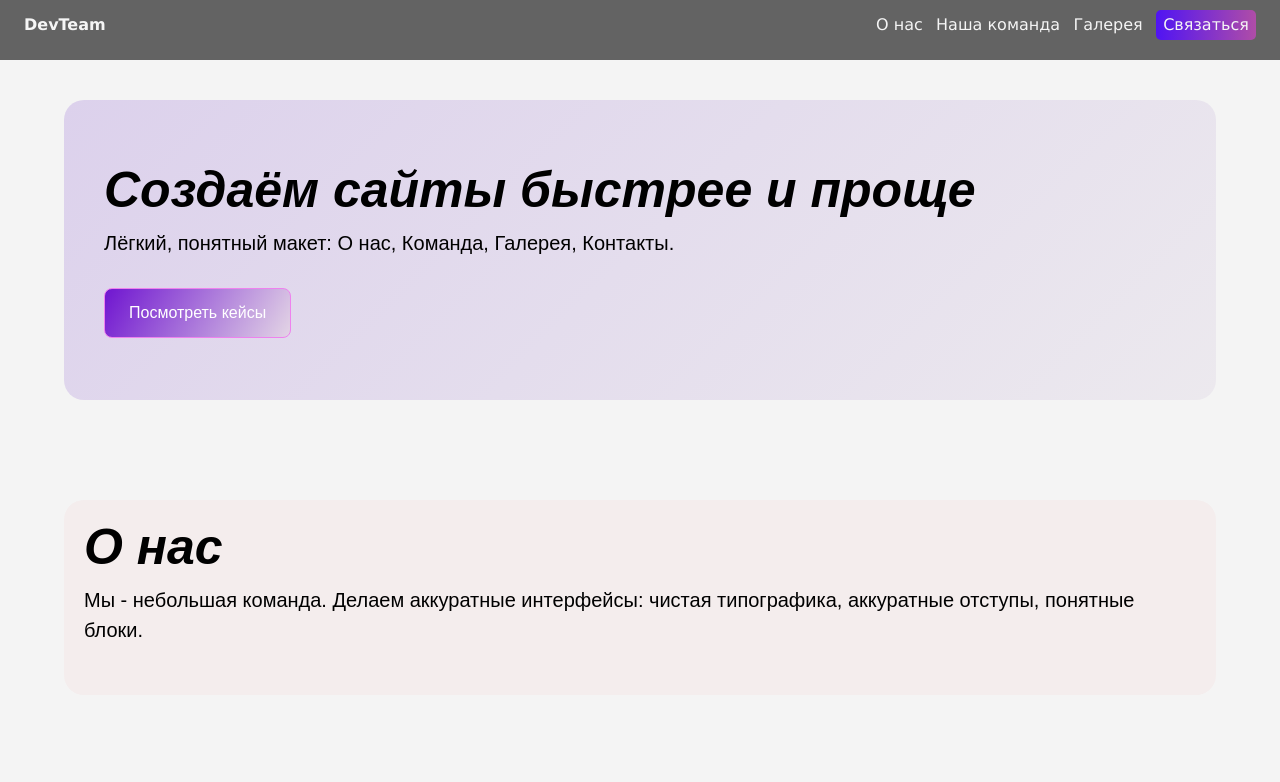
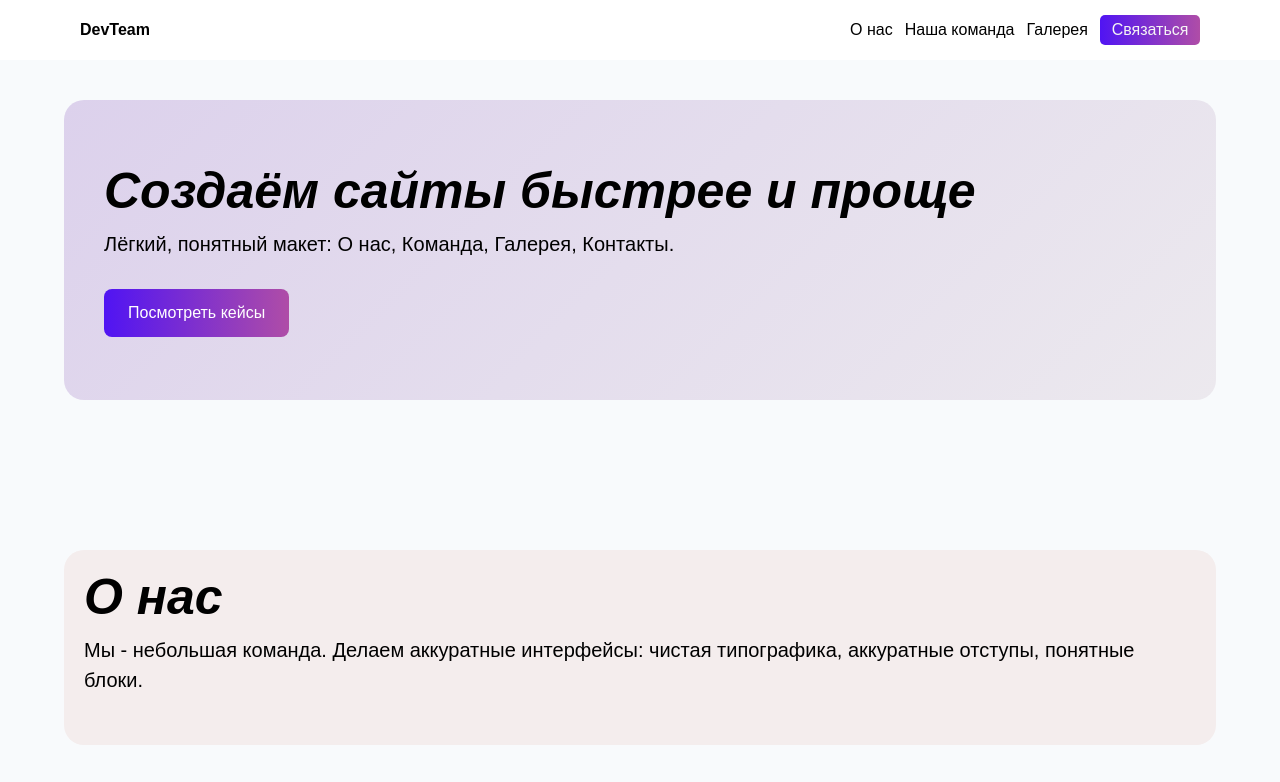
Before and after one commit to RBcuber/ait-landing, a plain HTML site: page index.html in a window 1280 px wide. Shown: the top 782 px of the page. Drawn offline with Linux system fonts and the light colour scheme.

Commit message:
fixed style.css and index.html

```diff
--- a/css/style.css
+++ b/css/style.css
@@ -1,50 +1,46 @@
 /*Часть Header*/
 
 * {
-    margin:0;
+  margin: 0;
   box-sizing: border-box;
 }
 
 header {
-    width: 100%;
-    height: 60px;
-    background-color: rgb(99, 99, 99);
-
-    font-family: Verdana, Geneva, Tahoma, sans-serif;
-    font-size: 16px;
   position: fixed;
   top: 0;
   left: 0;
+  width: 100vw;
+  /* или 100% */
+  height: 60px;
   z-index: 10;
 }
 
 nav {
+  width: 1440px;
+  max-width: 100vw;
+  margin: 0 auto;
   display: flex;
   justify-content: space-between;
+  align-items: center;
   height: 100%;
-    width: 100%;
   line-height: 50px;
-    color: whitesmoke;
-    align-items: flex-start;
-    padding: 0 24px;
+  background: #fff;
+  padding: 0 80px;
 }
 
 #navBarLeft a {
   font-weight: 900;
-    color: whitesmoke;
 }
 
 
 #navBarMenu {
   font-weight: 500;
   display: flex;
-    width: 380px;
-    color: whitesmoke;
+  width: 350px;
   justify-content: space-between;
 }
 
 #navBarMenu a {
-    color: whitesmoke;
   text-decoration: none;
 }
 
@@ -53,12 +49,16 @@ nav {
   height: 30px;
   width: 100px;
   border-radius: 5px;
-    background: linear-gradient(to right, rgb(80, 20, 243), rgb(175, 77, 167));
+
   color: whitesmoke;
   text-align: center;
   line-height: 30px;
   margin-top: 10px;
   text-decoration: none;
+}
+
+.gradient {
+  background: linear-gradient(to right, rgb(80, 20, 243), rgb(175, 77, 167));
 }
 
 #navBarBtnMenu {
@@ -113,18 +113,36 @@ nav {
     color: whitesmoke;
   }
 }
-/*Часть main и footer*/
+
 
 body {
+  display: flex;
+  width: 100%;
+  justify-content: center;
   margin: 0;
   font-family: Arial, sans-serif;
-  background: #f4f4f4;
+  background: #f5f5f5;
+}
+
+.generalContainer {
+  display: flex;
+  width: 1440px;
+  background-color: #f8fafc;
+  flex-direction: column;
+  align-items: center;
+}
+
+main {
+  background-color: #f8fafc;
+  display: flex;
+  width: 90%;
+  flex-direction: column;
+
 }
 
 #gallery {
   padding: 40px;
   text-align: start;
-  background: #fff;
 }
 
 #gallery h2 {
@@ -180,13 +198,17 @@ body {
 @media (max-width: 900px) {
   .gallery-container {
     display: grid;
-    grid-template-columns: 1fr; /* одна колонка */
-    justify-items: center; /* все элементы внутри по центру */
+    grid-template-columns: 1fr;
+    /* одна колонка */
+    justify-items: center;
+    /* все элементы внутри по центру */
     gap: 20px;
   }
+
   .card {
     max-width: 400px;
-    width: 100%; /* чтобы не растягивалась больше контейнера */
+    width: 100%;
+    /* чтобы не растягивалась больше контейнера */
   }
 }
 
@@ -246,6 +268,7 @@ body {
   font-size: 14px;
   color: #555;
 }
+
 #about {
   display: flex;
   flex-direction: column;
@@ -256,7 +279,7 @@ body {
   background: linear-gradient(135deg, #dcd1ec, #ece9ee);
   color: black;
 
-  width: 90vw;
+  width: 100%;
   height: 300px;
   border-radius: 20px;
   margin: 100px auto;
@@ -278,10 +301,8 @@ body {
   padding: 12px 24px;
   font-size: 16px;
   background-color: rgb(172, 139, 228);
-  background: linear-gradient(120deg, rgb(111, 21, 208), #e3d5e5);
   color: white;
   border-radius: 8px;
-  border: 1px solid violet;
   cursor: pointer;
   transition: background-color 0.3s ease;
 }
@@ -300,14 +321,16 @@ body {
   align-items: flex-start;
   text-align: left;
 
-  width: 90vw;
+  width: 100%;
   height: auto;
   border-radius: 20px;
   margin: 50px auto;
   padding: 20px;
   scroll-margin-top: 70px;
 }
+
 footer {
+  width: 100%;
   background: #fff;
   padding: 20px;
   border-top: 1px solid #eee;
@@ -343,59 +366,17 @@ footer {
 @media (max-width: 600px) {
   .team-container {
     display: grid;
-    grid-template-columns: 1fr; /* одна колонка */
-    justify-items: center; /* все элементы внутри по центру */
+    grid-template-columns: 1fr;
+    /* одна колонка */
+    justify-items: center;
+    /* все элементы внутри по центру */
     gap: 20px;
   }
+
   #footer-container {
-    grid-template-columns: 1fr; /* в 1 колонку на мобилках */
+    grid-template-columns: 1fr;
+    /* в 1 колонку на мобилках */
     gap: 20px;
     text-align: left;
   }
 }
-
-/* Повтор?
-.headLine {
-  font-style: italic;
-  font-size: 50px;
-  margin-bottom: 10px;
-}
-
-.subheadline {
-  font-size: 20px;
-  margin-bottom: 30px;
-}
-
-.btn {
-  padding: 12px 24px;
-  font-size: 16px;
-  background-color: rgb(172, 139, 228);
-  background: linear-gradient(120deg, rgb(111, 21, 208), #e3d5e5);
-  color: white;
-  border-radius: 8px;
-  border: 1px solid violet;
-  cursor: pointer;
-  transition: background-color 0.3s ease;
-}
-
-.btn:hover {
-  background: linear-gradient(135deg, #2d0e27, #a1399d);
-  color: #fff;
-}
-
-.about2 {
-  background-color: rgb(244, 237, 237);
-  color: black;
-  display: flex;
-  flex-direction: column;
-  justify-content: center;
-  align-items: flex-start;
-  text-align: left;
-
-  width: 90vw;
-  height: auto;
-  border-radius: 20px;
-  margin: 50px auto;
-  padding: 20px;
-}
-*/
--- a/index.html
+++ b/index.html
@@ -11,6 +11,7 @@
 </head>
 
 <body>
+    <div class="generalContainer">
         <header>
             <nav>
                 <div id="navBarLeft">
@@ -20,21 +21,23 @@
                     <a href="#about2" class="navBarSimple">О нас</a>
                     <a href="#team" class="navBarSimple">Наша команда</a>
                     <a href="#gallery" class="navBarSimple">Галерея</a>
-                <a href="#footer-container" id="navBarBtnContact">Связаться</a>
+                    <a href="#footer-container" id="navBarBtnContact" class="gradient">Связаться</a>
                 </div>
                 <button id="navBarBtnMenu">☰</button>
             </nav>
         </header>
+
         <main>
 
             <section id="about">
                 <h1 class="headLine">Создаём сайты быстрее и проще</h1>
                 <p class="subheadline">Лёгкий, понятный макет: О нас, Команда, Галерея, Контакты.</p>
-            <button class="btn">Посмотреть кейсы</button>
+                <a href="#fff" class="btn gradient">Посмотреть кейсы</a>
             </section>
             <section id="about2">
                 <h1 class="headLine">О нас</h1>
-            <p class="subheadline">Мы - небольшая команда. Делаем аккуратные интерфейсы: чистая типографика, аккуратные
+                <p class="subheadline">Мы - небольшая команда. Делаем аккуратные интерфейсы: чистая типографика,
+                    аккуратные
                     отступы, понятные блоки.</p>
             </section>
 
@@ -103,7 +106,9 @@
                     </div>
                 </div>
             </section>
+
         </main>
+
         <footer>
             <div id="footer-container">
                 <div class="footer-column">
@@ -117,6 +122,7 @@
                 </div>
             </div>
         </footer>
+    </div>
 </body>
 
 </html>
```
Lines whose indentation alone changed are shown as unchanged.
